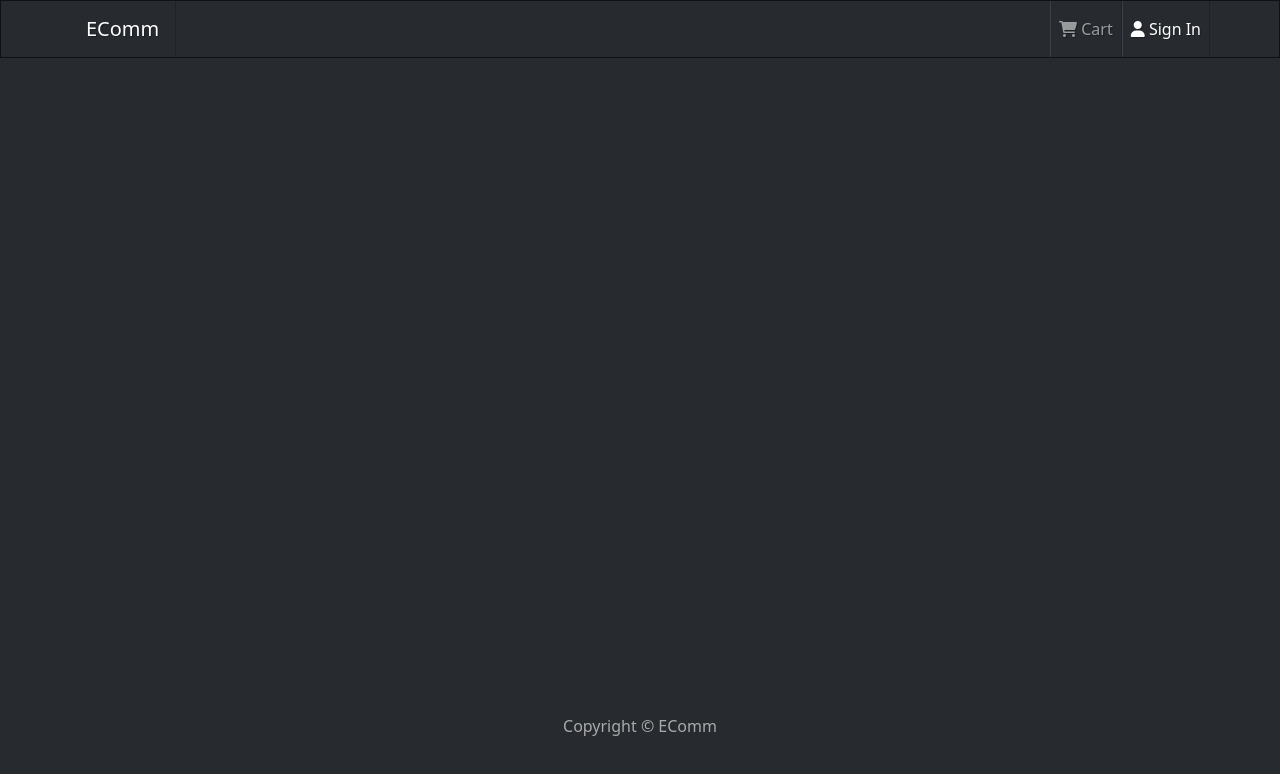
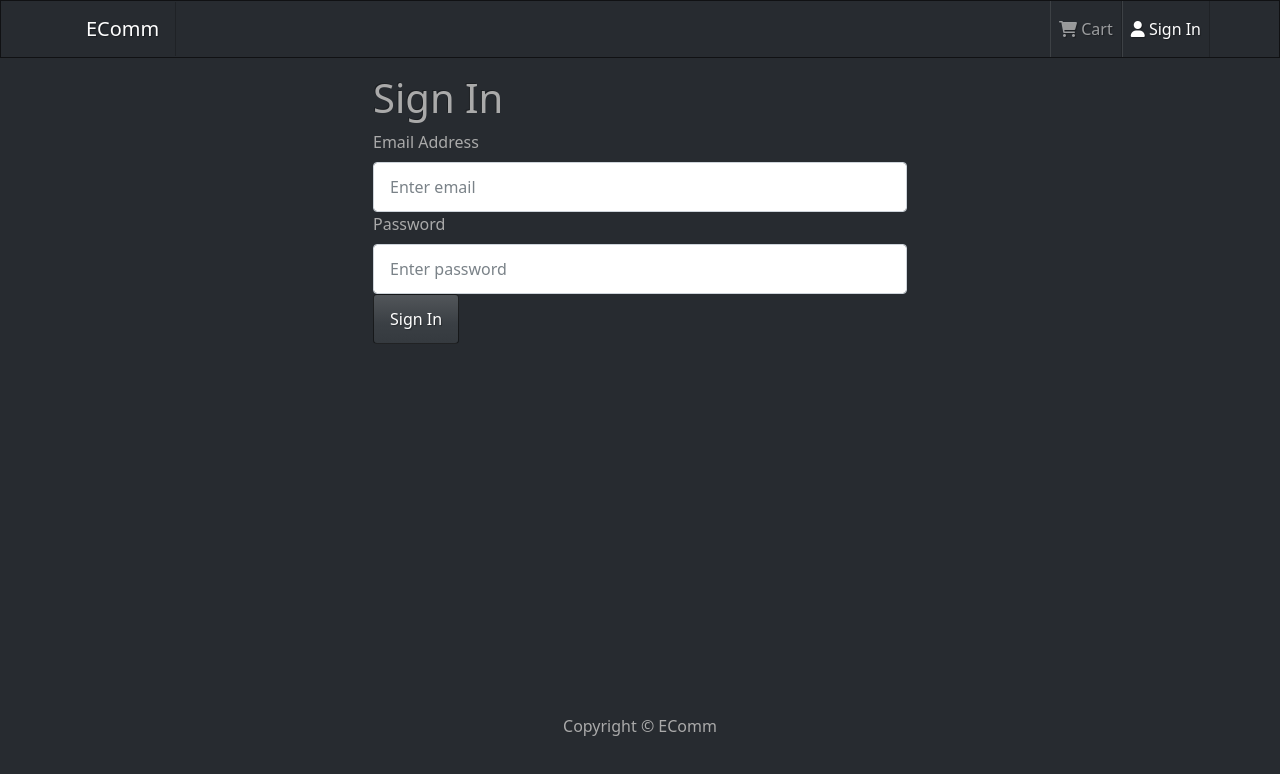
Before and after one commit to MasterSancho/ECommWeb_React, a React (Create React App) app in the folder frontend/: page /login in a window 1280 px wide. Shown: the top 774 px of the page. Built offline with nearby package versions, Linux system fonts and the light colour scheme.

Commit message:
029-User Login Screen & Functionality

```diff
--- a/frontend/src/App.js
+++ b/frontend/src/App.js
@@ -4,6 +4,7 @@
 import Footer from './components/Footer';
 import HomeScreen from './screens/HomeScreen';
 import ProductScreen from './screens/ProductScreen';
+import LoginScreen from './screens/LoginScreen';
 
 const App = () => {
  return (
@@ -13,6 +14,7 @@
     <Container>
      <Routes>
       <Route path='/' element={<HomeScreen />} />
+      <Route path='/login' element={<LoginScreen />} />
       <Route path='/product/:id' element={<ProductScreen />} />
      </Routes>
     </Container>
--- /dev/null
+++ b/frontend/src/components/FormContainer.js
@@ -0,0 +1,15 @@
+import { Container, Row, Col } from 'react-bootstrap';
+
+const FormContainer = ({ children }) => {
+ return (
+  <Container>
+   <Row className='justify-content-md-center'>
+    <Col xs={12} md={6}>
+     {children}
+    </Col>
+   </Row>
+  </Container>
+ );
+};
+
+export default FormContainer;
--- /dev/null
+++ b/frontend/src/screens/LoginScreen.js
@@ -0,0 +1,66 @@
+import { useState, useEffect } from 'react';
+import { Link, useLocation, createBrowserHistory } from 'react-router-dom';
+import { Form, Button, Row, Col } from 'react-bootstrap';
+import { useDispatch, useSelector } from 'react-redux';
+import Message from '../components/Message';
+import Loader from '../components/Loader';
+import FormContainer from '../components/FormContainer';
+import { login } from '../actions/userActions';
+
+const LoginScreen = ({ history }) => {
+ const location = useLocation();
+
+ const [email, setEmail] = useState('');
+ const [password, setPassword] = useState('');
+
+ const dispatch = useDispatch();
+
+ const userLogin = useSelector((state) => state.userLogin);
+ const { loading, error, userInfo } = userLogin;
+
+ const redirect = location.search ? location.search.split('=')[1] : '/';
+
+ useEffect(() => {
+  if (userInfo) {
+   history.push(redirect);
+  }
+ }, [history, userInfo, redirect]);
+
+ const submitHandler = (e) => {
+  e.preventDefault();
+  dispatch(login(email, password));
+ };
+
+ return (
+  <FormContainer>
+   <h1>Sign In</h1>
+   {error && <Message variant='danger'>{error}</Message>}
+   {loading && <Loader />}
+   <Form onSubmit={submitHandler}>
+    <Form.Group controlId='email'>
+     <Form.Label>Email Address</Form.Label>
+     <Form.Control
+      type='email'
+      placeholder='Enter email'
+      value={email}
+      onChange={(e) => setEmail(e.target.value)}></Form.Control>
+    </Form.Group>
+
+    <Form.Group controlId='password'>
+     <Form.Label>Password</Form.Label>
+     <Form.Control
+      type='password'
+      placeholder='Enter password'
+      value={password}
+      onChange={(e) => setPassword(e.target.value)}></Form.Control>
+    </Form.Group>
+
+    <Button type='submit' variant='primary'>
+     Sign In
+    </Button>
+   </Form>
+  </FormContainer>
+ );
+};
+
+export default LoginScreen;
```
